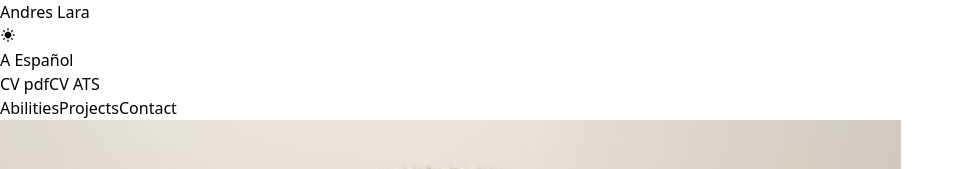
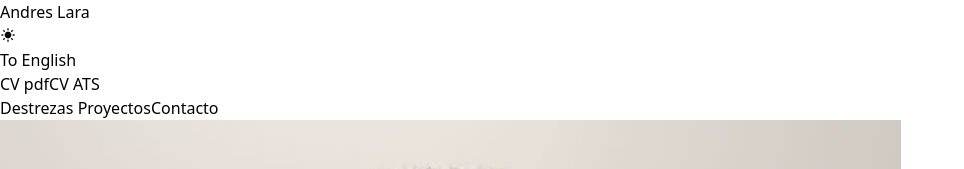
Before and after one commit to aglagithub/cv, a React (Vite) app: page / in a window 1280 px wide. Shown: the top 169 px of the page, without its empty margins (0-964 px from the left). Built offline with nearby package versions, Linux system fonts and the light colour scheme.

Commit message:
Arreglos varios

```diff
--- a/src/pages/Home.jsx
+++ b/src/pages/Home.jsx
@@ -1,7 +1,7 @@
 import React, { useState } from "react";
 
 const home = () => {
-  const [languaje, setLanguaje] = useState("English");
+  const [languaje, setLanguaje] = useState("Español");
   const [colorScheme, setcolorScheme] = useState("light");
 
   const languajeChange = () => {
@@ -321,7 +321,11 @@ const home = () => {
 
       <section
         id="proyectos"
-        className="flex flex-row flex-wrap self-center mb-4 bg-[#dddddd]"
+        className={`flex flex-row flex-wrap self-center mb-4 ${
+          colorScheme === "dark"
+            ? "bg-[#dddddd] text-black"
+            : "bg-black text-white"
+        }`}
       >
         <div
           className={` w-[320px] ${
@@ -331,9 +335,10 @@ const home = () => {
           }`}
         >
           <div className="px-2">
-            <div></div>
             <div className="text-3xl pb-4">
-              Algunos proyectos que he realizado:
+              {languaje === "English"
+                ? "Some projects I have done:"
+                : "Algunos proyectos que he realizado:"}
             </div>
           </div>
           {/* Proyecto 1*/}
@@ -348,8 +353,9 @@ const home = () => {
                 </a>
               </div>
             </div>
+
             <div className="text-xl font-semibold  px-2 pb-2">
-              Frontend Tienda
+              {languaje === "English" ? "Store Frontend" : "Frontend Tienda"}
             </div>
             <div
               className={`text-lg  ${
@@ -358,14 +364,16 @@ const home = () => {
                   : "bg-black text-white"
               }  px-2 `}
             >
-              FrontEnd Tienda. Listado de productos obtenidos por servicio web.
-              Funcionalidad para Carrito de compras.
+              {languaje === "English"
+                ? "Store Frontend. List of products obtained by web service. Shopping Cart Functionality."
+                : " FrontEnd Tienda. Listado de productos obtenido  por servicio web. Funcionalidad para Carrito de compras."}
+
               <div className="underline text-md text-[#a31a2e] pb-3">
                 <a
                   href="https://ecommerceacademloandreslara.netlify.app/"
                   target="_blank"
                 >
-                  Enlace
+                  {languaje === "English" ? "Link" : "Enlace"}
                 </a>
               </div>
             </div>
@@ -384,7 +392,9 @@ const home = () => {
               </div>
             </div>
             <div className="text-xl font-semibold  px-2 pb-2">
-              Visualización de Pokedex
+              {languaje === "English"
+                ? "Pokedex display"
+                : "Visualización de Pokedex"}
             </div>
             <div
               className={`text-lg  ${
@@ -393,16 +403,16 @@ const home = () => {
                   : "bg-black text-white"
               }  px-2 `}
             >
-              Presentación de los contenidos de las figuras de la serie de
-              televisión Pokemon. Datos obtenidos por API. Login, maquetación
-              del conjunto, paginación y presentación de la página con
-              información de un personaje.
+              {languaje === "English"
+                ? "Pokemon television series characters information presentation. Data obtained by API. Login, layout of the set, pagination and presentation of an individual character's information page."
+                : "Presentación de los contenidos de las figuras de la serie de televisión Pokemon. Datos obtenidos por API. Login, maquetación del conjunto, paginación y presentación de la página con información de un personaje."}
+
               <div className="underline text-md text-[#a31a2e]">
                 <a
                   href="https://academloreactentregable5.netlify.app/pokedex"
                   target="_blank"
                 >
-                  Enlace
+                  {languaje === "English" ? "Link" : "Enlace"}
                 </a>
               </div>
             </div>
@@ -434,7 +444,9 @@ const home = () => {
                   : "bg-black text-white"
               }`}
             >
-              Tarjetas información de usuarios
+              {languaje === "English"
+                ? "User information cards"
+                : "Tarjetas información de usuarios"}
             </div>
             <div
               className={`text-lg  ${
@@ -443,15 +455,15 @@ const home = () => {
                   : "bg-black text-white"
               }  px-2 `}
             >
-              Aplicación para manejo de tarjetas con información de usuarios. Es
-              posible crear, editar y borrar tarjetas con los datos almacenados
-              en un servidor remoto. Acceso por servicio web.
+              {languaje === "English"
+                ? "Application for managing cards with user information. It is possible to create, edit and delete cards with the information stored on a server. Web service access."
+                : "Aplicación para manejo de tarjetas con información de usuarios. Es posible crear, editar y borrar tarjetas con los datos almacenados en un servidor remoto. Acceso por servicio web."}
               <div className="underline text-md text-[#a31a2e] pb-3">
                 <a
                   href="https://academloreactentregable4.netlify.app/"
                   target="_blank"
                 >
-                  Enlace
+                  {languaje === "English" ? "Link" : "Enlace"}
                 </a>
               </div>
             </div>
@@ -484,15 +496,16 @@ const home = () => {
                   : "bg-black text-white"
               }  px-2 `}
             >
-              Pesonajes contenidos en los episodios de la serie de televisión
-              Rick and Morty. Página con individuos que parecieron en un lugar
-              específico. Datos obtenidos por API.
+              {languaje === "English"
+                ? "Characters contained in the episodes of the television series Rick and Morty. Page with characters that appeared in a specific place. Data obtained by API."
+                : " Personajes contenidos en los episodios de la serie de televisión Rick and Morty. Página con individuos que parecieron en un lugar      específico. Datos obtenidos por API."}
+
               <div className="underline text-md text-[#a31a2e]">
                 <a
                   href="https://academloreactentregable3.netlify.app/"
                   target="_blank"
                 >
-                  Enlace
+                  {languaje === "English" ? "Link" : "Enlace"}
                 </a>
               </div>
             </div>
@@ -543,15 +556,18 @@ const home = () => {
 
       {/* Formulario de contacto*/}
       <div id="contacto" className="text-4xl pb-4">
-        Contacto
+        {languaje === "English" ? "Contact" : "Contacto"}
       </div>
       <article className="pb-4 flex flex-row flex-wrap justify-center ">
         <div className="w-[320px]">
           <div className="text-lg text-[#5B6876] pb-2 px-2 mt-3">
-            Ahora que ya conoce bastante acerca de mi, digame si tiene interés
-            en trabajar conmigo.
+            {languaje === "English"
+              ? "Now that you know a lot about me, let me know if you are interested in working with me."
+              : "Ahora que ya conoce bastante acerca de mi, digame si tiene interés en trabajar conmigo."}
+
             <div className=" mt-2">
-              Teléfono:&nbsp;
+              {languaje === "English" ? "Telephone" : "Teléfono:"}
+              &nbsp;
               <a className=" text-[#5221EB]" href="tel:+573173167289">
                 +57-3173167289
               </a>
@@ -571,10 +587,10 @@ const home = () => {
           >
             <div className="pb-2 ">
               <label className="block pb-1" htmlFor="name">
-                Nombre
+                {languaje === "English" ? "Name" : "Nombre"}
               </label>
               <input
-                className="block bg-[#eeeeee] "
+                className="block bg-[#eeeeee] text-black "
                 type="text"
                 name="name"
                 id="name"
@@ -585,25 +601,30 @@ const home = () => {
                 Email
               </label>
               <input
-                className="block bg-[#eeeeee]"
+                className="block bg-[#eeeeee] text-black"
                 type="email"
+                pattern="/^[a-zA-Z0-9.!#$%&’*+/=?^_`{|}~-]+@[a-zA-Z0-9-]+(?:\.[a-zA-Z0-9-]+)*$/"
+                size="30"
                 name="email"
                 id="email"
+                required
               />
             </div>
             <div className="block pb-4">
               <label className="block pb-1" htmlFor="message">
-                Mensaje
+                {languaje === "English" ? "Message" : "Mensaje"}
               </label>
               <textarea
-                className="block bg-[#eeeeee]"
+                className="block bg-[#eeeeee] text-black"
                 name="Message"
                 id="message"
+                required
+                minlength="8"
               ></textarea>
             </div>
             <div className="flex">
               <button className="px-3 py-2 bg-[#5221EB] mx-auto text-[#eeeeee]">
-                Enviar
+                {languaje === "English" ? "send" : "Enviar"}
               </button>
             </div>
           </form>
@@ -623,24 +644,10 @@ const home = () => {
           <div className="flex flex-row space-x-5">
             <a
               className="hover:animate-bounce"
-              href="https://twitter.com/andresLaraamaya"
-              target="_blank"
-            >
-              <i className="bx bxl-twitter text-[#1DB9F0]"></i>
-            </a>
-            <a
-              className="hover:animate-bounce"
               href="https://www.linkedin.com/in/andreslaraamaya/"
               target="_blank"
             >
               <i className="bx bxl-linkedin-square text-[#0A66C2]"></i>
-            </a>
-            <a
-              className="hover:animate-bounce"
-              href="https://www.facebook.com/profile.php?id=100088672094738"
-              target="_blank"
-            >
-              <i className="bx bxl-facebook-circle text-[#1B74E4]"></i>
             </a>
             <a
               className="hover:animate-bounce "
@@ -648,6 +655,21 @@ const home = () => {
               target="_blank"
             >
               <i className="bx bxl-github text-black "></i>
+            </a>
+            <a
+              className="hover:animate-bounce"
+              href="https://twitter.com/andresLaraamaya"
+              target="_blank"
+            >
+              <i className="bx bxl-twitter text-[#1DB9F0]"></i>
+            </a>
+
+            <a
+              className="hover:animate-bounce"
+              href="https://www.facebook.com/profile.php?id=100088672094738"
+              target="_blank"
+            >
+              <i className="bx bxl-facebook-circle text-[#1B74E4]"></i>
             </a>
           </div>
         </section>
@@ -658,7 +680,7 @@ const home = () => {
               className="hover:underline hover:underline-offset-4 hover:text-[#222222] hover:animate-pulse"
               href="#home"
             >
-              Home
+              {languaje === "English" ? "Home" : "Inicio"}
             </a>
           </div>
 
@@ -667,7 +689,7 @@ const home = () => {
               className="hover:underline hover:underline-offset-4 hover:text-[#222222] hover:animate-pulse"
               href="#destrezas"
             >
-              Destrezas
+              {languaje === "English" ? "Abilities" : "Destrezas"}
             </a>
           </div>
           <div>
@@ -675,7 +697,7 @@ const home = () => {
               className="hover:underline hover:underline-offset-4 hover:[#222222] hover:animate-pulse"
               href="#proyectos"
             >
-              Proyectos
+              {languaje === "English" ? "Projects" : "Proyectos"}
             </a>
           </div>
 
```
